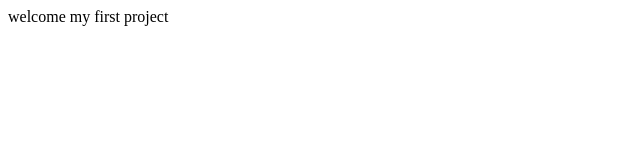
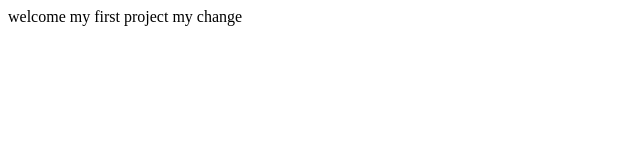
Before and after one commit to sinthujacsc/Project1, a plain HTML site: page index.html in a window 1280 px wide. Shown: the full height of the page, 0-640 px from the left. Drawn offline with Linux system fonts and the light colour scheme.

Commit message:
my second change in v.1.0f1 branch

```diff
--- a/index.html
+++ b/index.html
@@ -4,5 +4,6 @@
 <body>
    welcome
    my first project
+   my change
 </body>
 </html>
```
